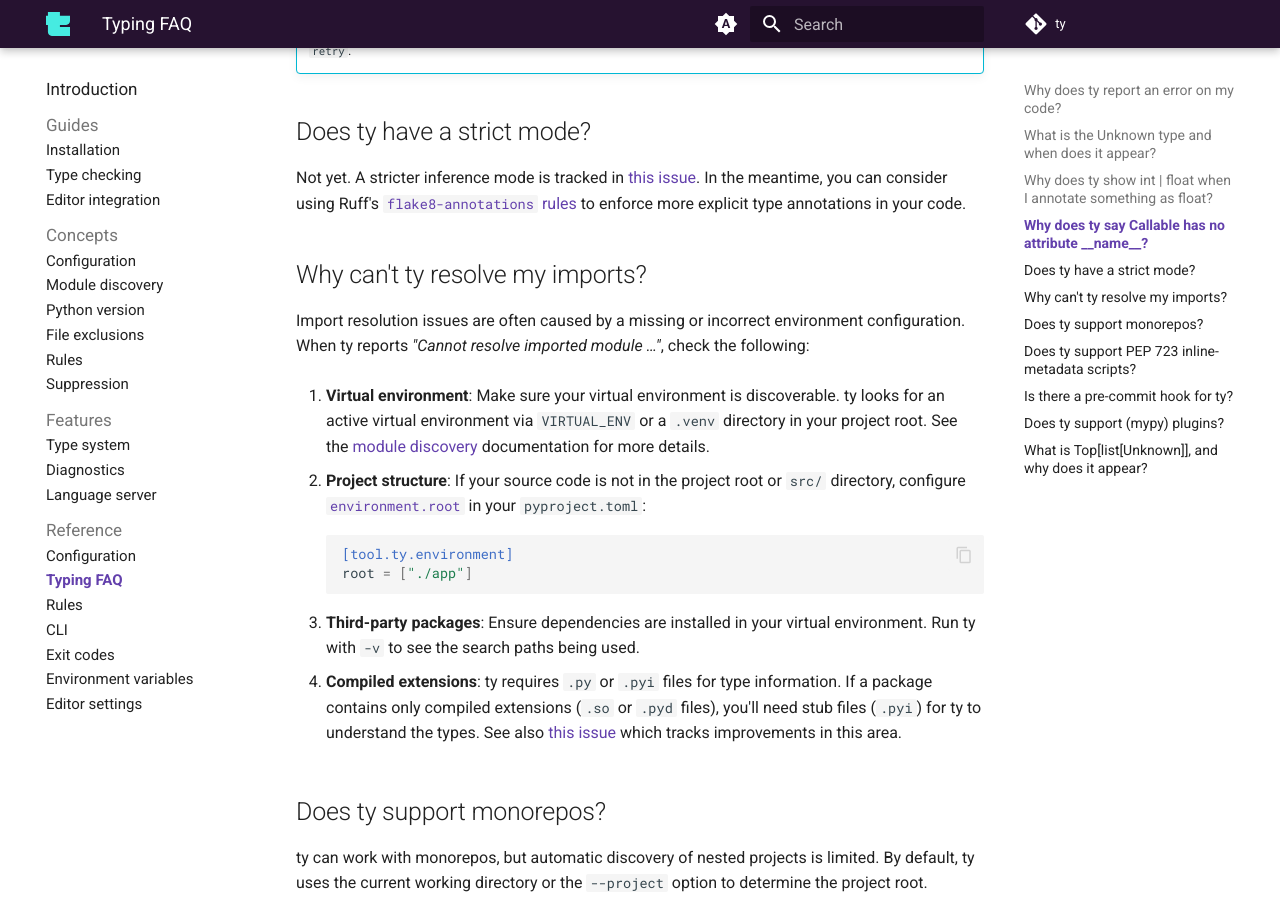
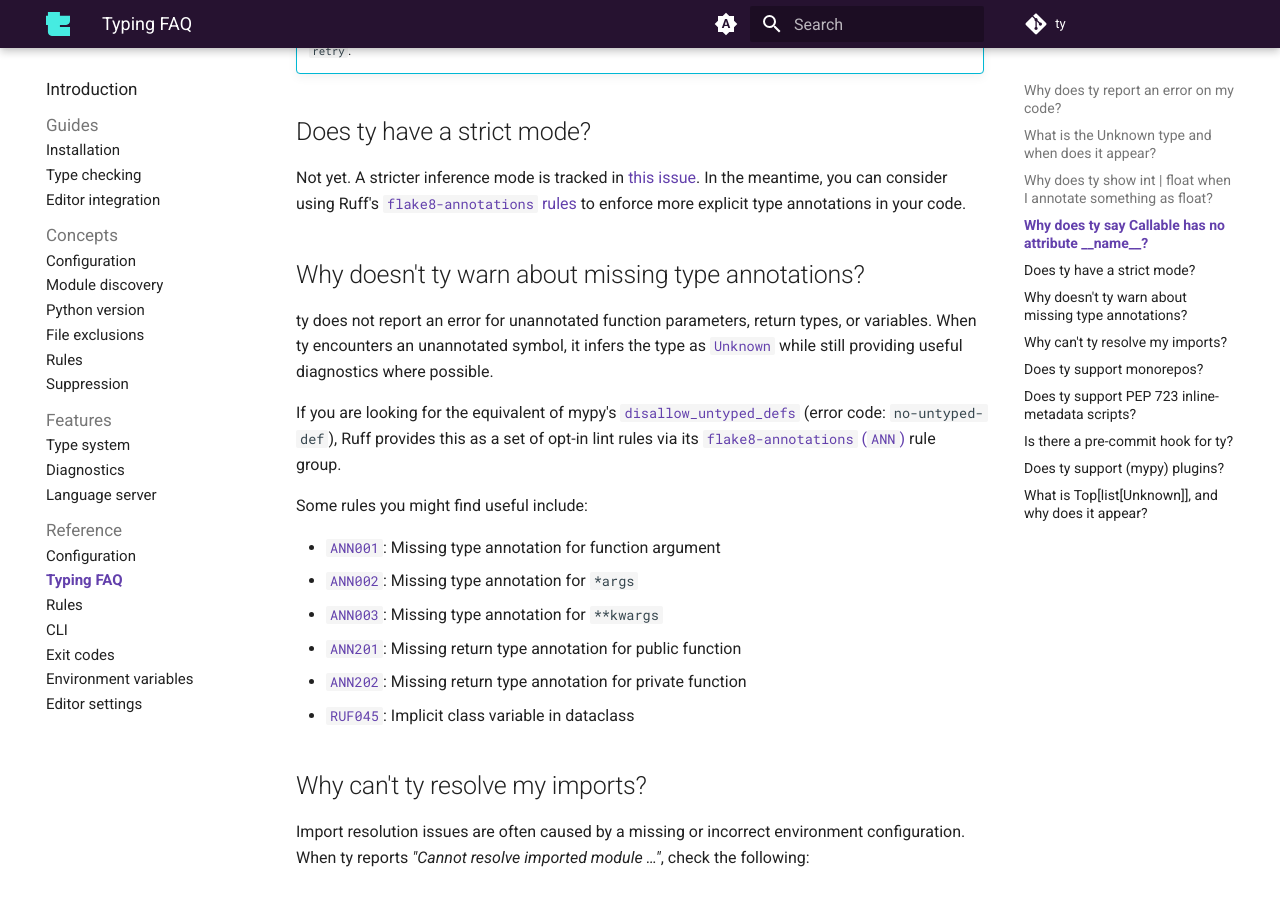
Before and after one commit to astral-sh/ty, an MkDocs documentation site: the page built from docs/reference/typing-faq.md, in a window 1280 px wide and 900 px high, scrolled down 3345 px. Built offline with MkDocs 1.6.1 and Material for MkDocs 9.7.7, drawn with Linux system fonts in a browser that asks for light colours; comment, search, counter and statistics services are not loaded.

Commit message:
FAQ: Why doesn't ty warn about missing type annotations? (#2721)
## Summary

This came up multiple times on our issue tracker
(https://github.com/astral-sh/ty/issues/476 and duplicates thereof).

```diff
--- a/docs/reference/typing-faq.md
+++ b/docs/reference/typing-faq.md
@@ -175,6 +175,33 @@
 [`flake8-annotations` rules](https://docs.astral.sh/ruff/rules/#flake8-annotations-ann) to enforce
 more explicit type annotations in your code.
 
+## Why doesn't ty warn about missing type annotations?
+
+ty does not report an error for unannotated function parameters, return types, or variables. When
+ty encounters an unannotated symbol, it infers the type as [`Unknown`](#what-is-the-unknown-type-and-when-does-it-appear)
+while still providing useful diagnostics where possible.
+
+If you are looking for the equivalent of mypy's
+[`disallow_untyped_defs`](https://mypy.readthedocs.io/en/stable/config_file.html#confval-disallow_untyped_defs)
+(error code: `no-untyped-def`), Ruff provides this as a set of opt-in lint rules via its
+[`flake8-annotations` (`ANN`)](https://docs.astral.sh/ruff/rules/#flake8-annotations-ann) rule
+group.
+
+Some rules you might find useful include:
+
+- [`ANN001`](https://docs.astral.sh/ruff/rules/missing-type-function-argument/): Missing type
+    annotation for function argument
+- [`ANN002`](https://docs.astral.sh/ruff/rules/missing-type-args/): Missing type annotation for
+    `*args`
+- [`ANN003`](https://docs.astral.sh/ruff/rules/missing-type-kwargs/): Missing type annotation for
+    `**kwargs`
+- [`ANN201`](https://docs.astral.sh/ruff/rules/missing-return-type-undocumented-public-function/):
+    Missing return type annotation for public function
+- [`ANN202`](https://docs.astral.sh/ruff/rules/missing-return-type-private-function/): Missing
+    return type annotation for private function
+- [`RUF045`](https://docs.astral.sh/ruff/rules/implicit-class-var-in-dataclass/): Implicit class
+    variable in dataclass
+
 ## Why can't ty resolve my imports?
 
 Import resolution issues are often caused by a missing or incorrect environment configuration. When
```
